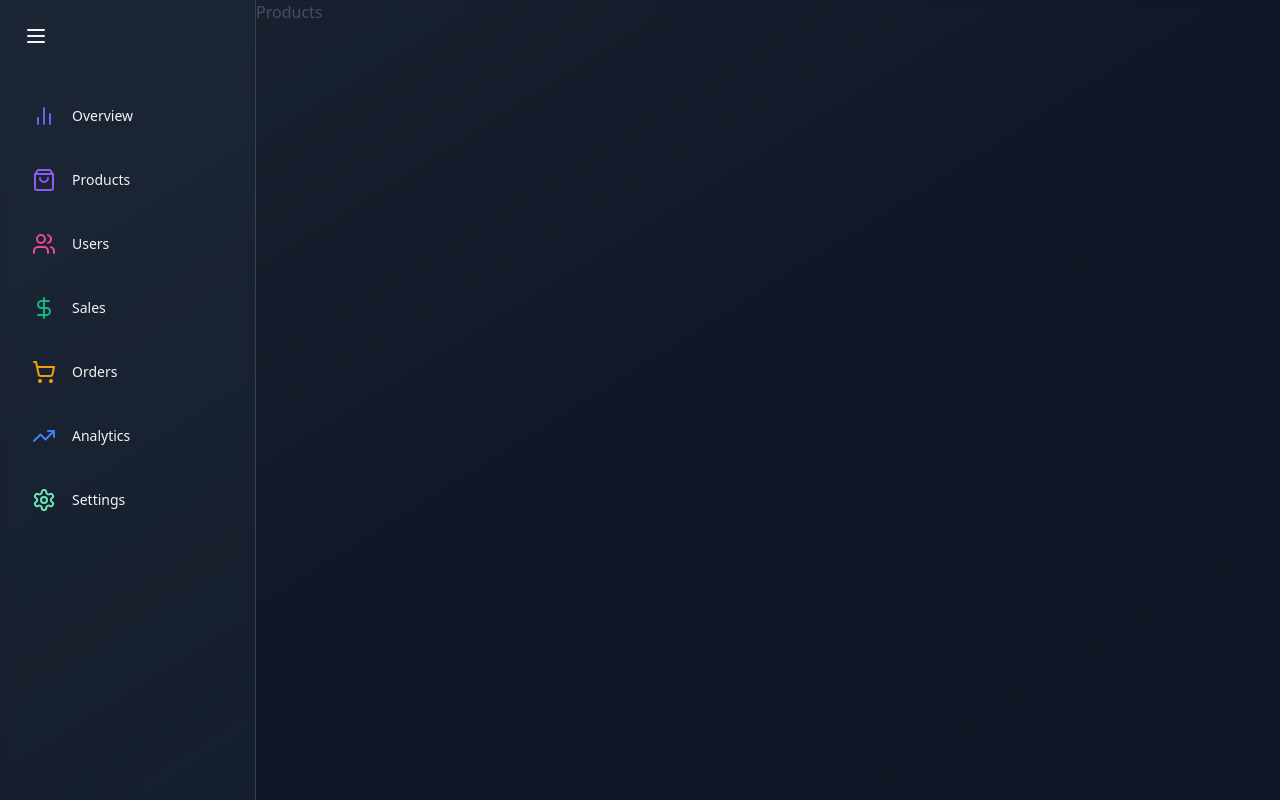
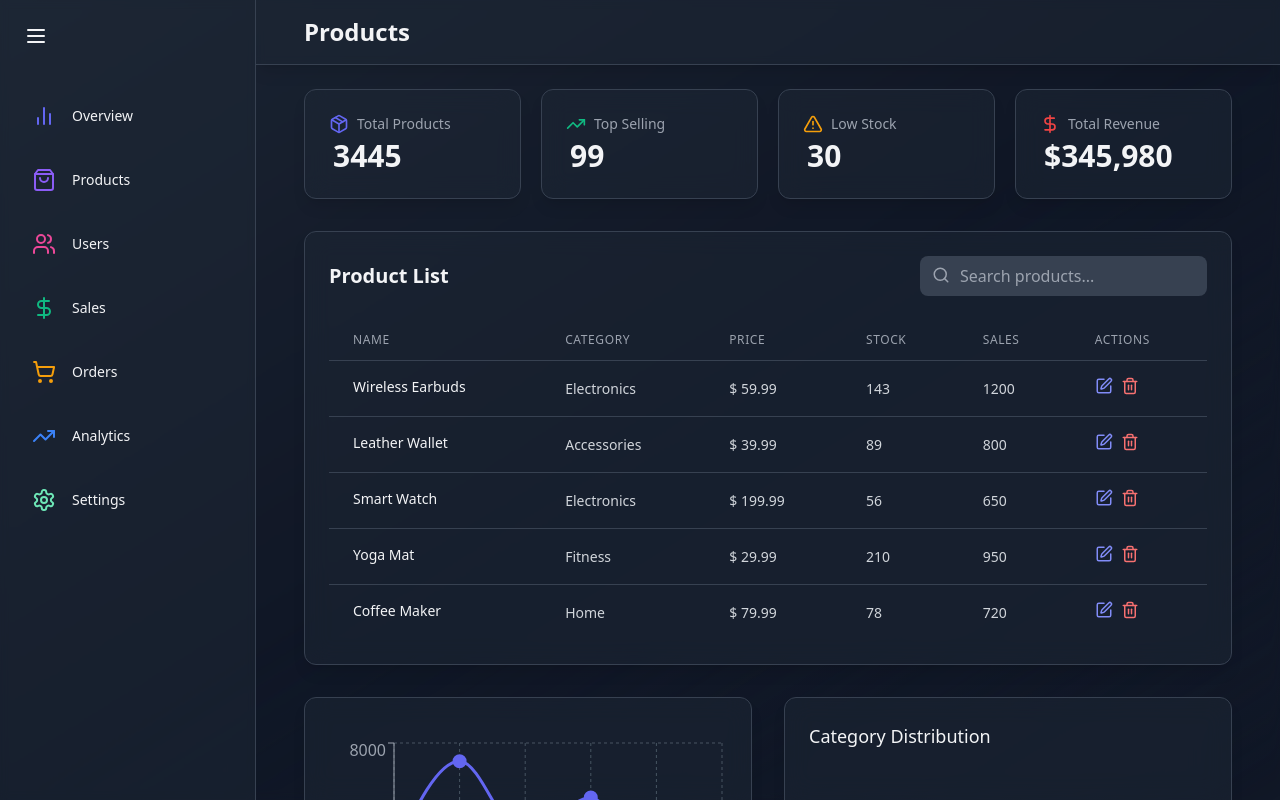
Before and after one commit to alizada-sharifi/Admin-dashboard, a React (Vite) app: page /products in a window 1280 px wide. Built offline with nearby package versions, Linux system fonts and the light colour scheme.

Commit message:
feat: complete products page

```diff
--- a/src/components/overview/CategoryDistributionChart.jsx
+++ b/src/components/CategoryDistributionChart.jsx
@@ -21,7 +21,7 @@
 const CategoryDistributionChart = () => {
   return (
     <motion.div
-      className="bg-gray-800 bg-opacity-50 backdrop-blur-md shadow-lg rounded-xl p-6 border border-gray-700"
+      className="bg-gray-800/50 backdrop-blur-md shadow-lg rounded-xl p-6 border border-gray-700"
       initial={{ opacity: 0, y: 20 }}
       animate={{ opacity: 1, y: 0 }}
       transition={{ delay: 0.3 }}
--- /dev/null
+++ b/src/components/ProductTable.jsx
@@ -0,0 +1,151 @@
+import { motion } from "framer-motion";
+import { Edit, Search, Trash2 } from "lucide-react";
+import { useState } from "react";
+
+const PRODUCT_DATA = [
+  {
+    id: 1,
+    name: "Wireless Earbuds",
+    category: "Electronics",
+    price: 59.99,
+    stock: 143,
+    sales: 1200,
+  },
+  {
+    id: 2,
+    name: "Leather Wallet",
+    category: "Accessories",
+    price: 39.99,
+    stock: 89,
+    sales: 800,
+  },
+  {
+    id: 3,
+    name: "Smart Watch",
+    category: "Electronics",
+    price: 199.99,
+    stock: 56,
+    sales: 650,
+  },
+  {
+    id: 4,
+    name: "Yoga Mat",
+    category: "Fitness",
+    price: 29.99,
+    stock: 210,
+    sales: 950,
+  },
+  {
+    id: 5,
+    name: "Coffee Maker",
+    category: "Home",
+    price: 79.99,
+    stock: 78,
+    sales: 720,
+  },
+];
+
+const ProductsTable = () => {
+  const [searchTerm, setSearchTerm] = useState("");
+  const [filteredProducts, setFilteredProducts] = useState(PRODUCT_DATA);
+
+  const handleSearch = (e) => {
+    const term = e.target.value.toLowerCase();
+    setSearchTerm(term);
+    const filtered = PRODUCT_DATA.filter(
+      (product) =>
+        product.name.toLowerCase().includes(term) ||
+        product.category.toLowerCase().includes(term)
+    );
+
+    setFilteredProducts(filtered);
+  };
+
+  return (
+    <motion.div
+      className="bg-gray-800 bg-opacity-50 backdrop-blur-md shadow-lg rounded-xl p-6 border border-gray-700 mb-8"
+      initial={{ opacity: 0, y: 20 }}
+      animate={{ opacity: 1, y: 0 }}
+      transition={{ delay: 0.2 }}
+    >
+      <div className="flex justify-between items-center mb-6">
+        <h2 className="text-xl font-semibold text-gray-100">Product List</h2>
+        <div className="relative">
+          <input
+            type="text"
+            placeholder="Search products..."
+            className="bg-gray-700 text-white placeholder-gray-400 rounded-lg pl-10 pr-4 py-2 focus:outline-none focus:ring-2 focus:ring-blue-500"
+            onChange={handleSearch}
+            value={searchTerm}
+          />
+          <Search className="absolute left-3 top-2.5 text-gray-400" size={18} />
+        </div>
+      </div>
+
+      <div className="overflow-x-auto">
+        <table className="min-w-full divide-y divide-gray-700">
+          <thead>
+            <tr>
+              <th className="px-6 py-3 text-left text-xs font-medium text-gray-400 uppercase tracking-wider">
+                Name
+              </th>
+              <th className="px-6 py-3 text-left text-xs font-medium text-gray-400 uppercase tracking-wider">
+                Category
+              </th>
+              <th className="px-6 py-3 text-left text-xs font-medium text-gray-400 uppercase tracking-wider">
+                Price
+              </th>
+              <th className="px-6 py-3 text-left text-xs font-medium text-gray-400 uppercase tracking-wider">
+                Stock
+              </th>
+              <th className="px-6 py-3 text-left text-xs font-medium text-gray-400 uppercase tracking-wider">
+                Sales
+              </th>
+              <th className="px-6 py-3 text-left text-xs font-medium text-gray-400 uppercase tracking-wider">
+                Actions
+              </th>
+            </tr>
+          </thead>
+
+          <tbody className="divide-y divide-gray-700">
+            {filteredProducts.map((product) => (
+              <motion.tr
+                key={product.id}
+                initial={{ opacity: 0 }}
+                animate={{ opacity: 1 }}
+                transition={{ duration: 0.3 }}
+              >
+                <td className="px-6 py-4 whitespace-nowrap text-sm font-medium text-gray-100 flex gap-2 items-center">
+                  {product.name}
+                </td>
+
+                <td className="px-6 py-4 whitespace-nowrap text-sm text-gray-300">
+                  {product.category}
+                </td>
+
+                <td className="px-6 py-4 whitespace-nowrap text-sm text-gray-300">
+                  $ {product.price}
+                </td>
+                <td className="px-6 py-4 whitespace-nowrap text-sm text-gray-300">
+                  {product.stock}
+                </td>
+                <td className="px-6 py-4 whitespace-nowrap text-sm text-gray-300">
+                  {product.sales}
+                </td>
+                <td className="px-6 py-4 whitespace-nowrap text-sm text-gray-300">
+                  <button className="text-indigo-400 hover:text-indigo-300 mr-2">
+                    <Edit size={18} />
+                  </button>
+                  <button className="text-red-400 hover:text-red-300">
+                    <Trash2 size={18} />
+                  </button>
+                </td>
+              </motion.tr>
+            ))}
+          </tbody>
+        </table>
+      </div>
+    </motion.div>
+  );
+};
+export default ProductsTable;
--- a/src/components/overview/SalesChart.jsx
+++ b/src/components/SalesChart.jsx
@@ -6,24 +6,11 @@
   CartesianGrid,
   Tooltip,
   ResponsiveContainer,
+  Legend,
 } from "recharts";
 import { motion } from "framer-motion";
 
-const salesDate = [
-  { name: "Jul", sales: 3470 },
-  { name: "Aug", sales: 3100 },
-  { name: "Sep", sales: 5100 },
-  { name: "Oct", sales: 4800 },
-  { name: "Nov", sales: 5200 },
-  { name: "Dec", sales: 5470 },
-  { name: "Jan", sales: 6000 },
-  { name: "Feb", sales: 5890 },
-  { name: "Mar", sales: 6800 },
-  { name: "Apr", sales: 6300 },
-  { name: "Jun", sales: 7000 },
-];
-
-function SalesChart() {
+function SalesChart({ salesDate, title }) {
   return (
     <motion.div
       className="bg-gray-800/50 backdrop-blur-md shadow-lg rounded-xl p-6 border border-gray-700 "
@@ -31,13 +18,13 @@
       animate={{ opacity: 1, y: 0 }}
       transition={{ delay: 0.3 }}
     >
-      <h2 className="text-lg font-medium mb-4 text-gray-100">Sales Overview</h2>
+      <h2 className="text-lg font-medium mb-4 text-gray-100">{title}</h2>
 
       <div className="h-80">
         <ResponsiveContainer width={"100%"} height={"100%"}>
           <LineChart data={salesDate}>
             <CartesianGrid strokeDasharray="3 3" stroke="#485563" />
-            <XAxis dataKey={"name"} stroke="#9ca3af"  />
+            <XAxis dataKey={"name"} stroke="#9ca3af" />
             <YAxis stroke="#9ca3af" />
             <Tooltip
               contentStyle={{
@@ -54,6 +41,7 @@
               dot={{ fill: "#6366f1", strokeWidth: 2, r: 6 }}
               activeDot={{ r: 8, strokeWidth: 2 }}
             />
+            <Legend />
           </LineChart>
         </ResponsiveContainer>
       </div>
--- a/src/components/overview/index.js
+++ b/src/components/index.js
@@ -1,3 +1,7 @@
+export { default as Sidebar } from "./Sidebar";
+export { default as Header } from "./Header";
+export { default as StatCard } from "./StatCard";
 export { default as SalesChart } from "./SalesChart";
 export { default as CategoryDistributionChart } from "./CategoryDistributionChart";
 export { default as SalesChannelChart } from "./SalesChannelChart";
+export { default as ProductTable } from "./ProductTable";
--- a/src/pages/Overview.jsx
+++ b/src/pages/Overview.jsx
@@ -1,13 +1,12 @@
 import { motion } from "framer-motion";
 import { Zap, Users, ShoppingBag, ChartNoAxesColumn } from "lucide-react";
-
-import Header from "../components/Header";
-import StatCard from "../components/StatCard";
 import {
+  Header,
+  StatCard,
   SalesChart,
   CategoryDistributionChart,
   SalesChannelChart,
-} from "../components/overview";
+} from "../components";
 function Overview() {
   const StatCardInfo = [
     {
@@ -35,6 +34,19 @@
       color: "#10b981",
     },
   ];
+  const salesDate = [
+    { name: "Jul", sales: 3470 },
+    { name: "Aug", sales: 3100 },
+    { name: "Sep", sales: 5100 },
+    { name: "Oct", sales: 4800 },
+    { name: "Nov", sales: 5200 },
+    { name: "Dec", sales: 5470 },
+    { name: "Jan", sales: 6000 },
+    { name: "Feb", sales: 5890 },
+    { name: "Mar", sales: 6800 },
+    { name: "Apr", sales: 6300 },
+    { name: "Jun", sales: 7000 },
+  ];
 
   return (
     <div className="flex-1 overflow-auto relative z-10">
@@ -55,7 +67,7 @@
 
         {/* ================= charts section ================ */}
         <div className=" grid grid-cols-1 lg:grid-cols-2 gap-8 ">
-          <SalesChart />
+          <SalesChart salesDate={salesDate} title={"Sales Overview"} />
           <CategoryDistributionChart />
           <SalesChannelChart />
         </div>
--- a/src/pages/Products.jsx
+++ b/src/pages/Products.jsx
@@ -1,9 +1,69 @@
-import React from 'react'
+import { AlertTriangle, DollarSign, Package, TrendingUp } from "lucide-react";
+import { motion } from "framer-motion";
+import { SalesChart, CategoryDistributionChart, ProductTable ,Header,StatCard } from "../components";
 
 function Products() {
+  const StatCardInfo = [
+    {
+      name: "Total Products",
+      icon: Package,
+      value: "3445",
+      color: "#6366f1",
+    },
+    {
+      name: "Top Selling",
+      icon: TrendingUp,
+      value: "99",
+      color: "#10b981",
+    },
+    {
+      name: "Low Stock",
+      icon: AlertTriangle,
+      value: "30",
+      color: "#f59e0b",
+    },
+    {
+      name: "Total Revenue",
+      icon: DollarSign,
+      value: "$345,980",
+      color: "#ef4444",
+    },
+  ];
+  const salesDate = [
+    { name: "Jan", sales: 4567 },
+    { name: "Feb", sales: 7432 },
+    { name: "Mar", sales: 5000 },
+    { name: "Apr", sales: 6300 },
+    { name: "May", sales: 3400 },
+    { name: "Jun", sales: 5678 },
+  ];
   return (
-    <div>Products</div>
-  )
+    <div className="flex-1 overflow-auto relative z-10">
+      <Header title="Products" />
+
+      <main className="container py-6">
+        {/* ==========statCards sectionn ============== */}
+        <motion.div
+          className="grid grid-cols-1 gap-5 sm:grid-cols-2 lg:grid-cols-4 mb-8 "
+          initial={{ opacity: 0, y: 20 }}
+          animate={{ opacity: 1, y: 0 }}
+          transition={{ duration: 1 }}
+        >
+          {StatCardInfo.map((item) => (
+            <StatCard {...item} key={item.name} />
+          ))}
+        </motion.div>
+
+        <ProductTable/>
+
+        <div className=" grid grid-cols-1 lg:grid-cols-2 gap-8 ">
+          <SalesChart salesDate={salesDate} />
+          <CategoryDistributionChart />
+        </div>
+
+      </main>
+    </div>
+  );
 }
 
-export default Products
+export default Products;
```
Also changed, not shown: src/components/SalesChannelChart.jsx (renamed from src/components/overview/SalesChannelChart.jsx).
